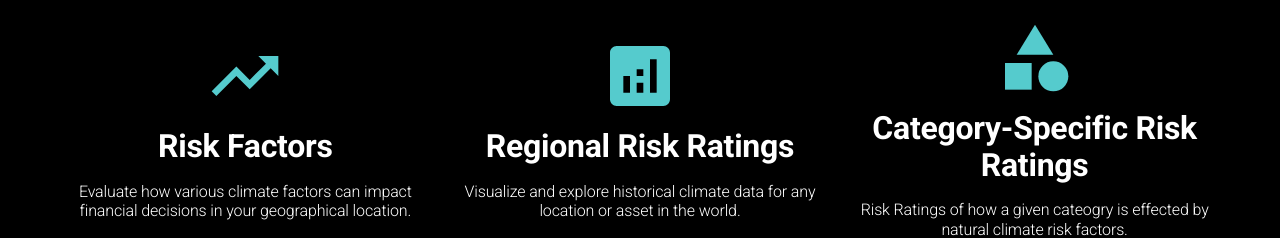
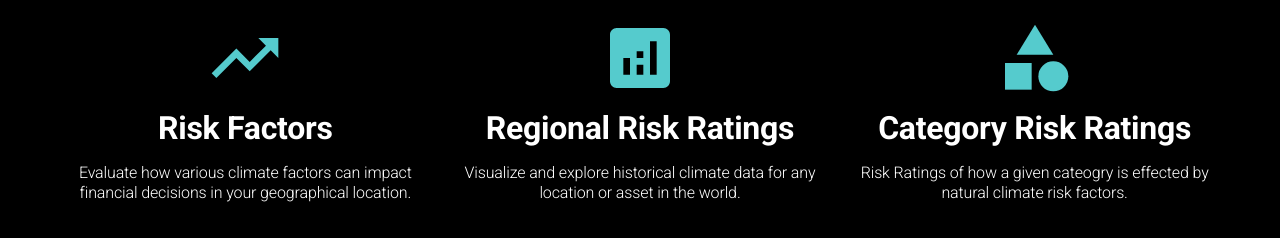
Before and after one commit to rishwantariq/riskthinking, a Next.js app: page / in a window 1280 px wide. Shown: the part 1523-1761 px from the top of the page. Built offline with nearby package versions, Linux system fonts and the light colour scheme.

Commit message:
changed title

```diff
--- a/src/app/page.tsx
+++ b/src/app/page.tsx
@@ -27,7 +27,7 @@ export default function Home() {
     },
     {
       icon: <CategoryIcon color="primary" style={{ fontSize: '5rem', marginBottom: 5 }} />,
-      title: 'Category-Specific Risk Ratings',
+      title: 'Category Risk Ratings',
       subtitle: 'Risk Ratings of how a given cateogry is effected by natural climate risk factors.',
     },
     // Add more objects for additional grid items
```
